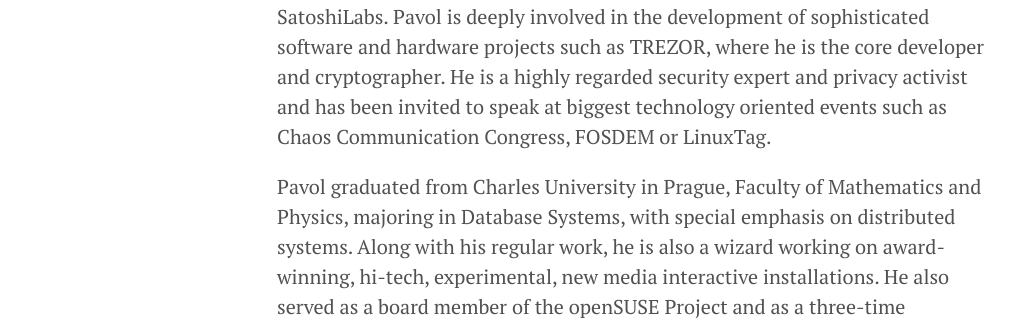
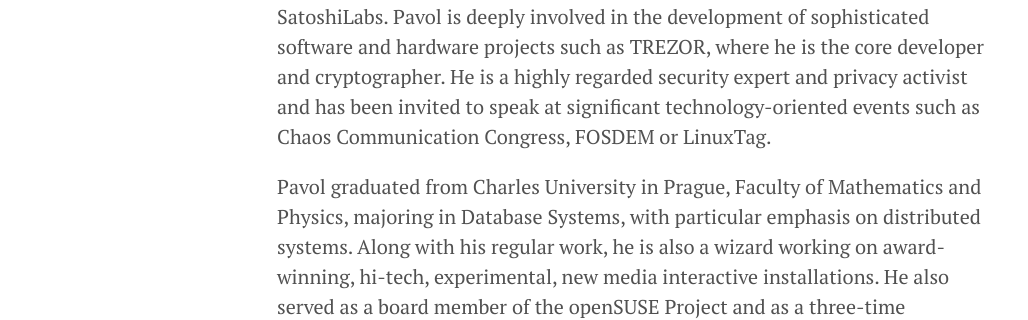
Before and after one commit to prusnak/rusnak.io, a Jekyll site: the page built from about.md, in a window 1280 px wide. Shown: the part 752-1072 px from the top of the page, without its empty margins (3-1031 px from the left). Built offline with Jekyll 4.4.1, drawn with Linux system fonts in a browser that asks for light colours; nearby versions of some CDN libraries; some of the changed text lies outside the part shown.

Commit message:
small change in bio

```diff
--- a/about.md
+++ b/about.md
@@ -10,11 +10,11 @@
 sophisticated software and hardware projects such as TREZOR, where he
 is the core developer and cryptographer. He is a highly regarded
 security expert and privacy activist and has been invited to speak at
-biggest technology oriented events such as Chaos Communication
+significant technology-oriented events such as Chaos Communication
 Congress, FOSDEM or LinuxTag.
 
 Pavol graduated from Charles University in Prague, Faculty of
-Mathematics and Physics, majoring in Database Systems, with special
+Mathematics and Physics, majoring in Database Systems, with particular
 emphasis on distributed systems. Along with his regular work, he is
 also a wizard working on award-winning, hi-tech, experimental, new
 media interactive installations. He also served as a board member of
```
